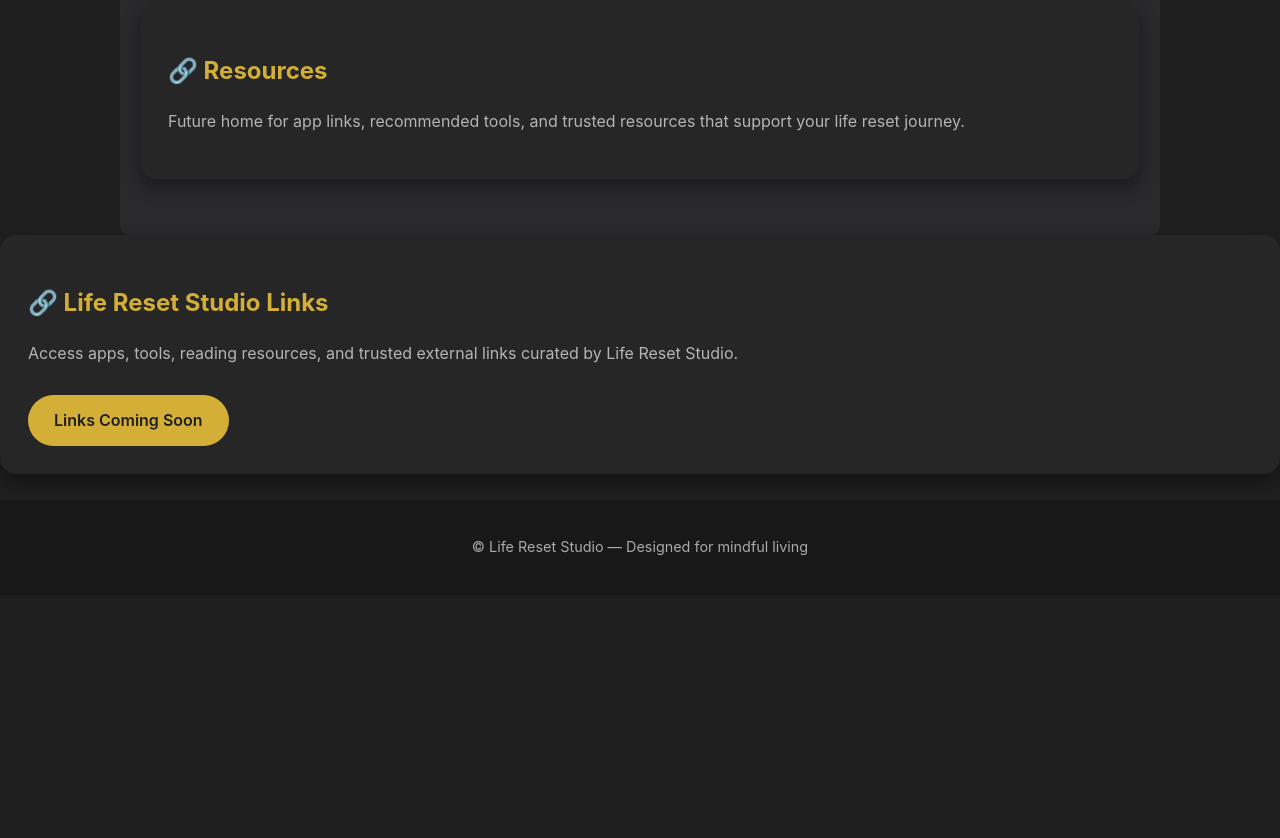
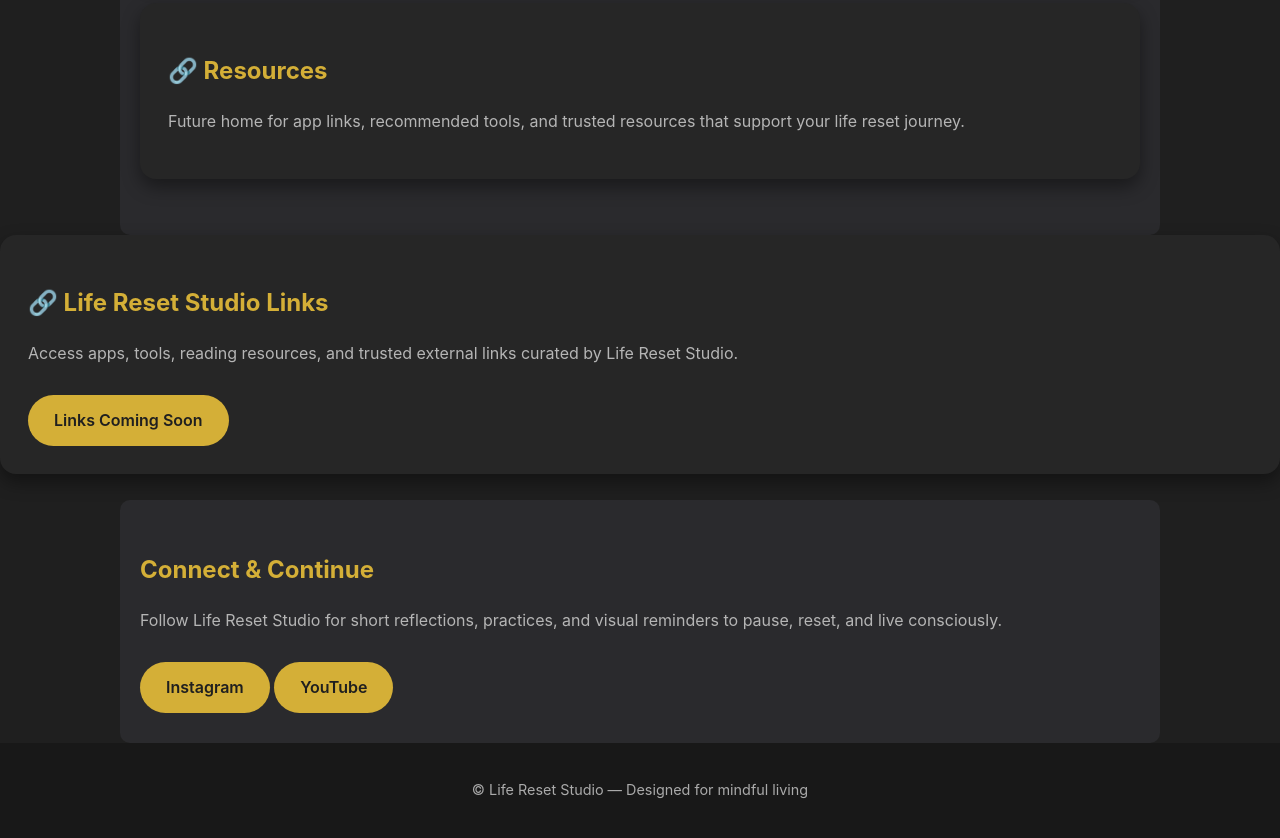
Before and after one commit to Manpreet1588/liferesetstudio.github.io, a plain HTML site: page index.html in a window 1280 px wide. Shown: the part 2698-3536 px from the top of the page. Before the commit the page ends 3293 px from the top, so only its background shows below. Drawn offline with Linux system fonts and the light colour scheme.

Commit message:
Update index.html

```diff
--- a/index.html
+++ b/index.html
@@ -258,6 +258,19 @@ grow with intentions.
   <a href="#" class="btn">Links Coming Soon</a>
 </div>
 
+<section class="social">
+  <h2>Connect & Continue</h2>
+
+  <p>
+    Follow Life Reset Studio for short reflections, practices,
+    and visual reminders to pause, reset, and live consciously.
+  </p>
+
+  <div class="social-links">
+    <a href="#" class="btn">Instagram</a>
+    <a href="#" class="btn">YouTube</a>
+  </div>
+</section>
 
 <footer>
   © Life Reset Studio — Designed for mindful living
```
